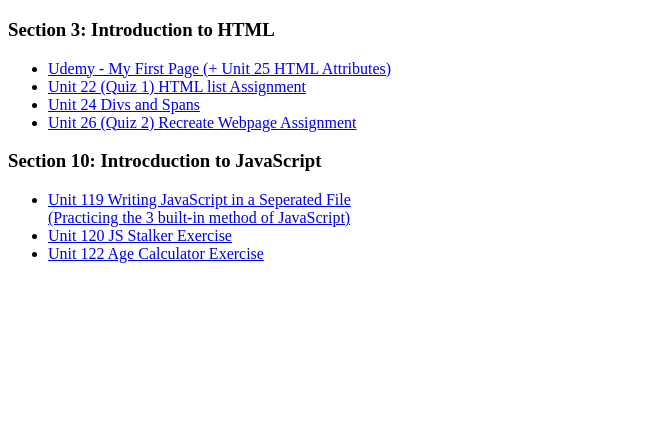
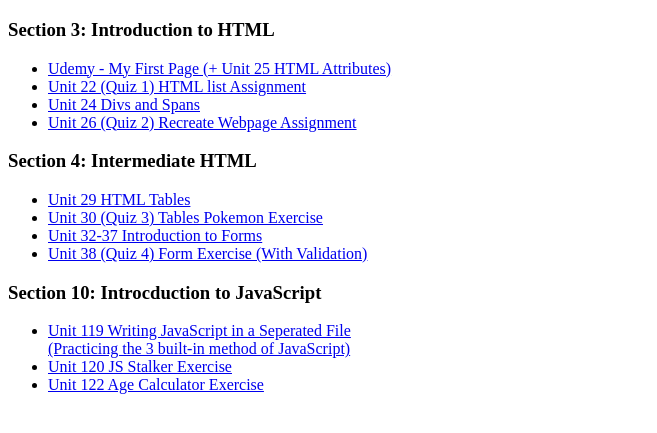
Before and after one commit to NathalieLu/udemy_classassignments, a plain HTML site: page index.html in a window 1280 px wide. Shown: the part 61-494 px from the top of the page, without its empty margins (0-657 px from the left). Drawn offline with Linux system fonts and the light colour scheme.

Commit message:
update index to Unit 38

```diff
--- a/index.html
+++ b/index.html
@@ -7,6 +7,7 @@
 </head>
 <body>
 	<h1>Udemy Web Developer Bootcamp Exercises</h1>
+	<div>
 		<h3>Section 3: Introduction to HTML</h3>
 		<ul>
 			<li><a href="firstPage.html">Udemy - My First Page (+ Unit 25 HTML Attributes)</a></li>
@@ -14,11 +15,23 @@
 			<li><a href="div_and_span.html">Unit 24 Divs and Spans</a></li>
 			<li><a href="recreate_webpage_assignment.html">Unit 26 (Quiz 2) Recreate Webpage Assignment</a></li>
 		</ul>
+	</div>
+	<div>
+		<h3>Section 4: Intermediate HTML</h3>
+		<ul>
+			<li><a href="html_table.html">Unit 29 HTML Tables</a></li>
+			<li><a href="tables_Pokemon_Exercise.html">Unit 30 (Quiz 3) Tables Pokemon Exercise</a></li>
+			<li><a href="form.html">Unit 32-37 Introduction to Forms</a></li>
+			<li><a href="form_exercise.html">Unit 38 (Quiz 4) Form Exercise (With Validation)</a></li>
+		</ul>
+	</div>
+	<div>
 		<h3>Section 10: Introcduction to JavaScript</h3>
 		<ul>
 			<li><a href="javascript/javascript_practice.html">Unit 119 Writing JavaScript in a Seperated File <br> (Practicing the 3 built-in method of JavaScript)</a></li>
 			<li><a href="javascript/js_stalker_exercise.html">Unit 120 JS Stalker Exercise</a></li>
 			<li><a href="javascript/age_calculator.html">Unit 122 Age Calculator Exercise</a></li>
 		</ul>
+	</div>
 </body>
 </html>
```
Lines whose indentation alone changed are shown as unchanged.
